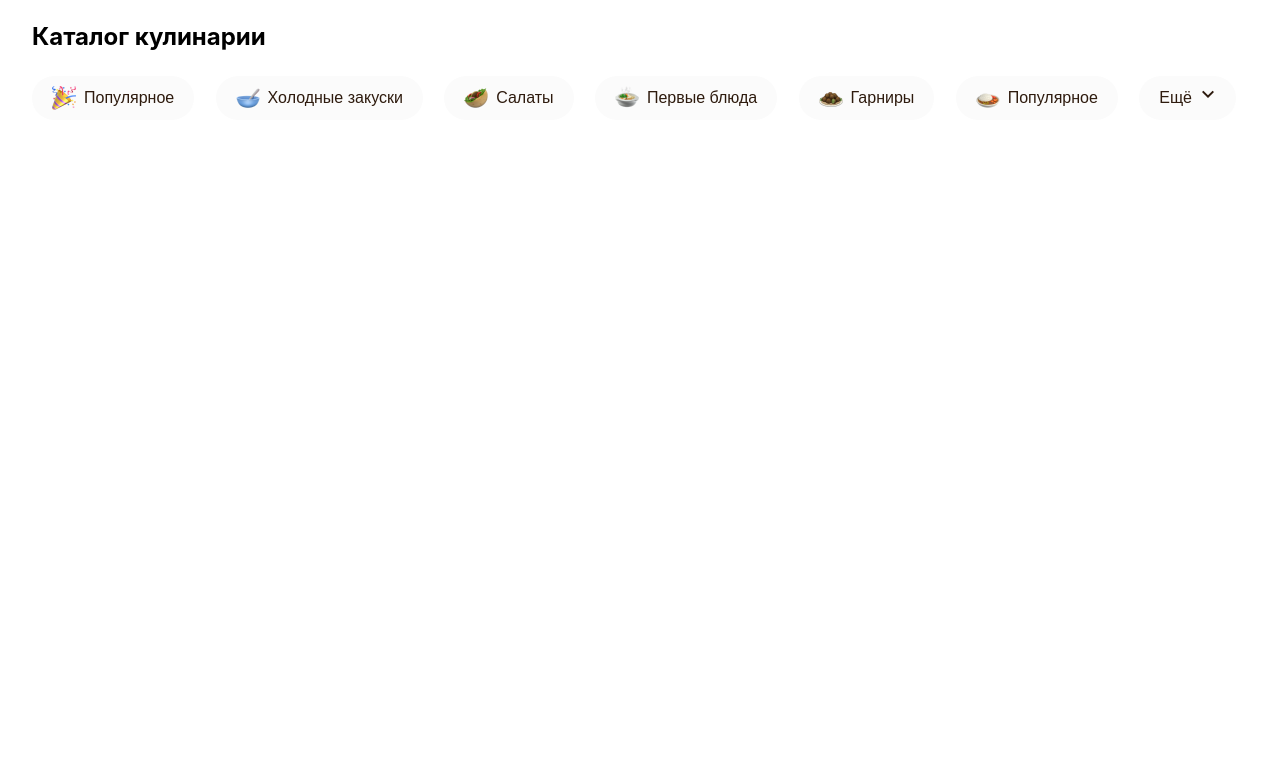
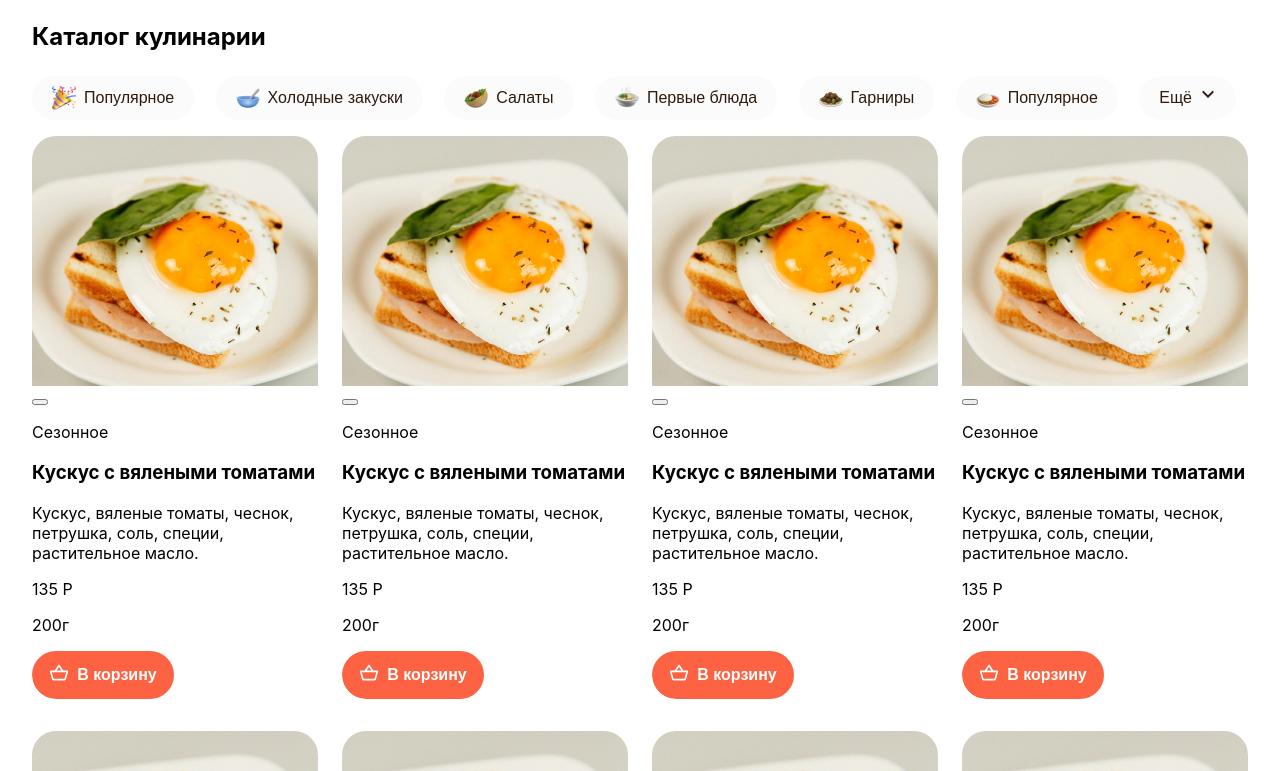
Before and after one commit to RomanAnurov/food-service, a React (Create React App) app: page / in a window 1280 px wide. Shown: the part 400-1171 px from the top of the page. Before the commit the page ends 800 px from the top, so only its background shows below. Built offline with nearby package versions, Linux system fonts and the light colour scheme.

Commit message:
fix CardList

```diff
--- a/src/components/Cakes/Cakes.scss
+++ b/src/components/Cakes/Cakes.scss
@@ -1,6 +1,7 @@
 .cakes {
  padding-left: 32px;
  padding-right: 32px;
+ width: 100%;
 
  @media screen and (max-width: 768px) {
   padding-left: 18px;
--- a/src/components/Card/Card.js
+++ b/src/components/Card/Card.js
@@ -1,24 +1,69 @@
 import React from "react";
-import "./Card.sccs";
+
+import "./Card.scss";
+
+import Button from "../Button/Button";
+
+import basketIcon from "../../images/BasketIconWhiteSvg.svg";
+
 
 
 function Card(props) {
-  const { card }= props;
+
+  const { card } = props;
 
 
 
+   let isFavorites = "false";
+
+  const cardFavoritesButtonClassName = `card__like ${
+    isFavorites && "card__like_active"
+  }`;
+
+  function handleFavoritesCard() {
+    if (!isFavorites) return isFavorites;
+  }
+
+
   return (
+
+
     <div className="card">
       <div className="card__container-image">
-        <img className="card__image" src={card.link} alt={card.name} />
+        <img className="card__image" src={card.link} alt={card.title} />
+        <button
+          className={cardFavoritesButtonClassName}
+          onClick={handleFavoritesCard}
+          type="button"
+        ></button>
 
+        <div
+          className={`card__stiker ${
+            card.stikerFon === "procenty"
+              ? "card__stiker_skidka"
+              : card.stikerFon === "novinka"
+              ? "card__stiker_skidka"
+              : ""
+          }`}
+        >
+          <p className="card__stiker-text">{card.stikerText}</p>
+        </div>
+      </div>
+      <h3 className="card__title">{card.title}</h3>
+      <p className="card__discription">{card.discription}</p>
+      <p className="card__price">{card.price}</p>
+      <p className="card__massa">{card.massa}</p>
+      <Button isBasket="true" text="В корзину" src={basketIcon}/>
+    </div>
+  )
 
-      </div>
-
-    </div>
-
-  )
 
 }
 
 export default Card;
+/*return (
+  <div className="gallery__card" key={index}>
+      {imgEl}
+
+  </div>
+)*/
--- a/src/components/Card/Card.scss
+++ b/src/components/Card/Card.scss
@@ -0,0 +1,16 @@
+.card {
+
+  border-radius: 24px;
+  overflow: hidden;
+
+  &__image {
+
+    box-sizing: border-box;
+  width: 286px;
+  width: 100%;
+  height: 250px;
+  object-fit: cover;
+  cursor: pointer;
+  display: block;
+  }
+}
--- /dev/null
+++ b/src/components/CardList/CardList.js
@@ -0,0 +1,29 @@
+import React from "react";
+import { useState, useEffect } from "react";
+import "./CardList.scss";
+import { InitialCards } from "../../utils/CardList";
+import Card from "../Card/Card";
+
+function CardList() {
+  const [cards, setCards] = useState([]);
+
+  useEffect(() => {
+    InitialCards.getImages().then((data) => setCards(data));
+  }, []);
+
+  return (
+    <div className="card-container">
+      <ul className="card-container__list">
+        {cards.map((card) => {
+          return (
+            <li key={card.id}>
+              <Card card={card} />
+            </li>
+          );
+        })}
+      </ul>
+    </div>
+  );
+}
+
+export default CardList;
--- /dev/null
+++ b/src/components/CardList/CardList.scss
@@ -0,0 +1,15 @@
+.card-container {
+
+
+
+
+  &__list {
+    display: grid;
+  justify-content: center;
+  grid-template-columns: repeat(auto-fit, 286px);
+  grid-auto-rows: 1fr;
+  gap: 32px 24px;
+  padding-left: 0;
+  list-style-type: none;
+  }
+}
--- a/src/components/FoodDelivery/FoodDelivery.js
+++ b/src/components/FoodDelivery/FoodDelivery.js
@@ -5,6 +5,9 @@ import Header from "../Header/Header";
 import Navigation from "../Navigation/Navigation";
 import MenuGallery from "../MenuGallery/MenuGallery";
 import KatalogNavMenu from "../KatalogNavMenu/KatalogNavMenu";
+import CardList from "../CardList/CardList";
+
+
 
 function FoodDelivery(props) {
 
@@ -17,6 +20,7 @@ function FoodDelivery(props) {
       <Navigation />
       <MenuGallery />
       <KatalogNavMenu />
+      <CardList   />
 
 
     </section>
--- a/src/components/SpecialMenu/SpecialMenu.js
+++ b/src/components/SpecialMenu/SpecialMenu.js
@@ -8,10 +8,7 @@ function SpecialMenu() {
     <section className="special-menu">
       <Header />
       <Navigation />
-
-      <h2 className="special-menu__title">
-        Тут будет страница специальное меню
-      </h2>
+      <h2 className="special-menu__title">Тут будет страница специальное меню</h2>
     </section>
   );
 }
--- a/src/components/SpecialMenu/SpecialMenu.scss
+++ b/src/components/SpecialMenu/SpecialMenu.scss
@@ -1,6 +1,7 @@
 .special-menu{
   padding-left: 32px;
   padding-right: 32px;
+  width: 100%;
 
   @media screen and (max-width: 768px) {
    padding-left: 18px;
--- /dev/null
+++ b/src/utils/CardList.js
@@ -0,0 +1,100 @@
+import omlet from "../images/kartochki/omlet.png";
+
+export const InitialCards = {
+  getData() {
+    return [
+      {
+        link: omlet,
+        title: "Кускус с вялеными томатами",
+        stikerFon: "",
+        stikerText: "Сезонное",
+        discription:
+          "Кускус, вяленые томаты, чеснок, петрушка, соль, специи, растительное масло.",
+        price: "135 Р",
+        massa: "200г",
+        id: "1",
+      },
+      {
+        link: omlet,
+        title: "Кускус с вялеными томатами",
+        stikerFon: "",
+        stikerText: "Сезонное",
+        discription:
+          "Кускус, вяленые томаты, чеснок, петрушка, соль, специи, растительное масло.",
+        price: "135 Р",
+        massa: "200г",
+        id: "2",
+      },
+      {
+        link: omlet,
+        title: "Кускус с вялеными томатами",
+        stikerFon: "",
+        stikerText: "Сезонное",
+        discription:
+          "Кускус, вяленые томаты, чеснок, петрушка, соль, специи, растительное масло.",
+        price: "135 Р",
+        massa: "200г",
+        id: "3",
+      },
+      {
+        link: omlet,
+        title: "Кускус с вялеными томатами",
+        stikerFon: "",
+        stikerText: "Сезонное",
+        discription:
+          "Кускус, вяленые томаты, чеснок, петрушка, соль, специи, растительное масло.",
+        price: "135 Р",
+        massa: "200г",
+        id: "4",
+      },
+      {
+        link: omlet,
+        title: "Кускус с вялеными томатами",
+        stikerFon: "",
+        stikerText: "Сезонное",
+        discription:
+          "Кускус, вяленые томаты, чеснок, петрушка, соль, специи, растительное масло.",
+        price: "135 Р",
+        massa: "200г",
+        id: "5",
+      },
+      {
+        link: omlet,
+        title: "Кускус с вялеными томатами",
+        stikerFon: "",
+        stikerText: "Сезонное",
+        discription:
+          "Кускус, вяленые томаты, чеснок, петрушка, соль, специи, растительное масло.",
+        price: "135 Р",
+        massa: "200г",
+        id: "6",
+      },
+      {
+        link: omlet,
+        title: "Кускус с вялеными томатами",
+        stikerFon: "",
+        stikerText: "Сезонное",
+        discription:
+          "Кускус, вяленые томаты, чеснок, петрушка, соль, специи, растительное масло.",
+        price: "135 Р",
+        massa: "200г",
+        id: "7",
+      },
+      {
+        link: omlet,
+        title: "Кускус с вялеными томатами",
+        stikerFon: "",
+        stikerText: "Сезонное",
+        discription:
+          "Кускус, вяленые томаты, чеснок, петрушка, соль, специи, растительное масло.",
+        price: "135 Р",
+        massa: "200г",
+        id: "8",
+      },
+    ];
+  },
+
+  getImages() {
+    return Promise.resolve(this.getData());
+  },
+};
```
Also changed, not shown: src/images/kartochki/omlet.png (added).
